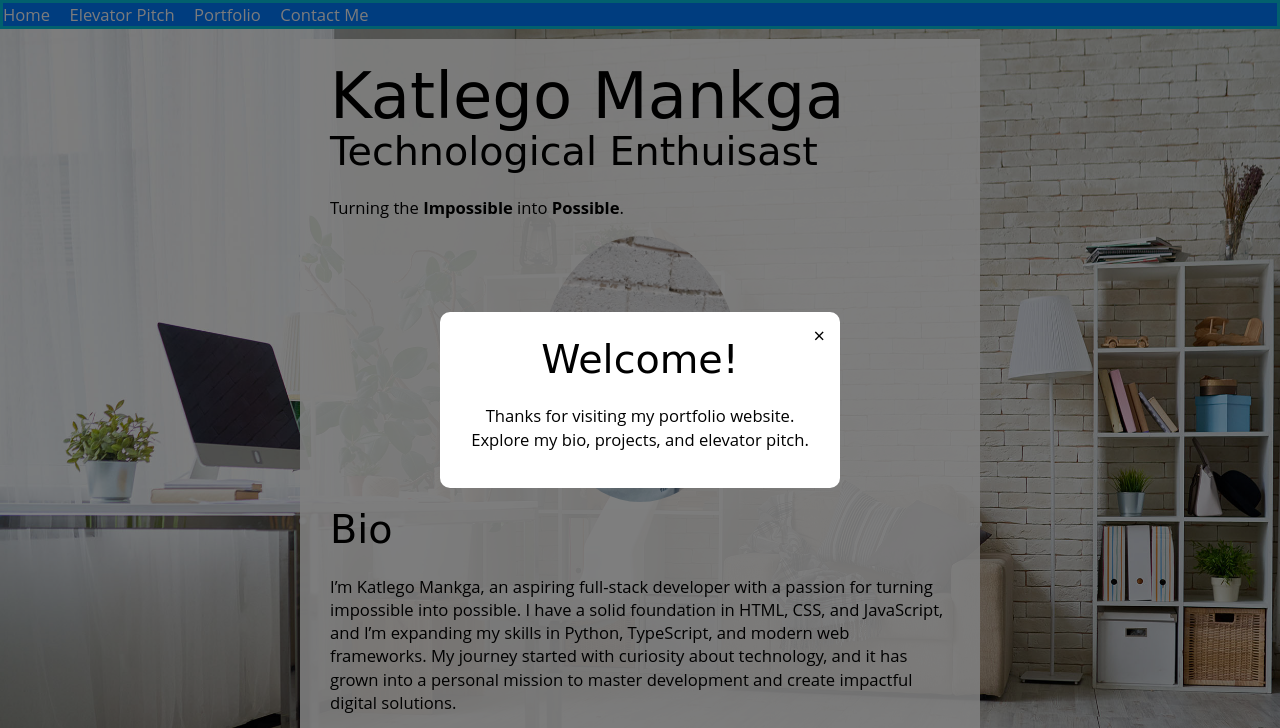
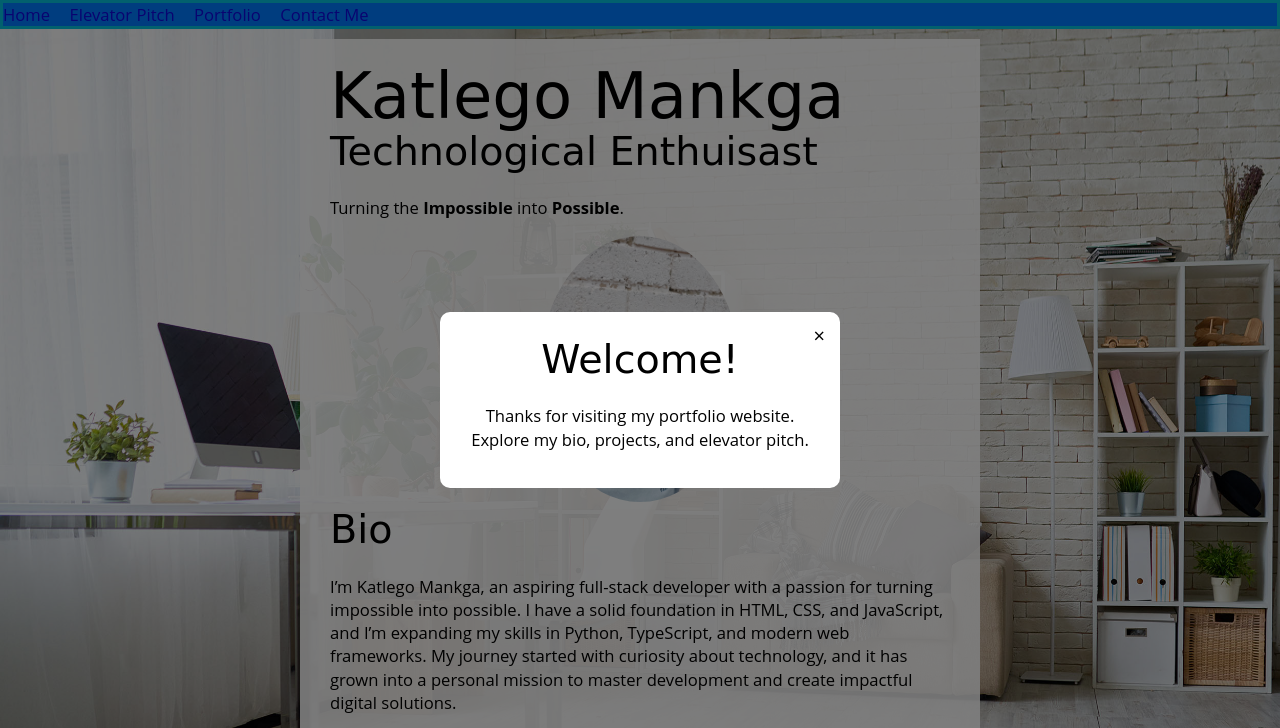
Before and after one commit to katlego22-maker/personal-site, a plain HTML site: page index.html in a window 1280 px wide. Shown: the top 728 px of the page. Drawn offline with Linux system fonts and the light colour scheme.

Commit message:
feedback update

```diff
--- a/css/styles.css
+++ b/css/styles.css
@@ -39,7 +39,7 @@ h3 {
 
 /* links */
 a {
-  color: #f8f8fa;
+  color: #1308e2;
   text-decoration: none;
 }
 a:hover {
--- a/index.html
+++ b/index.html
@@ -3,7 +3,7 @@
 <head>
     <meta charset="UTF-8">
     <meta name="viewport" content="width=device-width, initial-scale=1.0">
-    <title>Katlego Mankga | Tech Enthuisast</title>
+    <title>Katlego Mankga | Tech Enthusiast</title>
     <link rel="stylesheet" href="./css/styles.css">
 </head>
 <body class="home">
```
